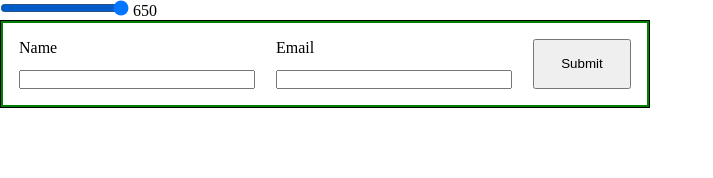
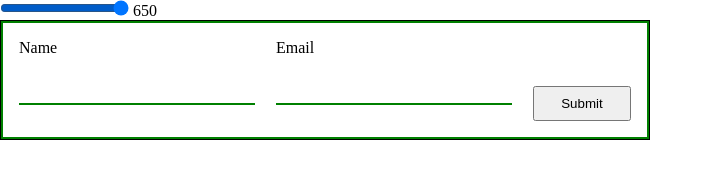
Before and after one commit to rjsudhin/adam-argyle-incredible-flex-layout, a plain HTML site: page index.html in a window 1280 px wide. Shown: the whole page, without its empty margins (0-713 px from the left). Drawn offline with Linux system fonts and the light colour scheme.

Commit message:
Remove fields border and make for better UI

```diff
--- a/style.css
+++ b/style.css
@@ -30,6 +30,7 @@ form .row {
   gap: .8rem;
 }
 
+
 form .row:nth-child(1){
   flex: 2 1 120px;
 }
@@ -38,7 +39,20 @@ form .row:nth-child(2) {
   flex: 2 1 120px;
 }
 
+form .row input {
+  height: 35px;
+  padding-left: .7rem;
+  font-size: 1rem;
+  border: none;
+  outline: none;
+  border-bottom: 2px solid green;
+  margin-bottom: 1rem;
+}
+
 form button[type='submit'] {
   display: block;
   flex: 1 1 40px;
+  min-width: 80px;
+  height: 35px;
+  align-self: flex-end;
 }
```
